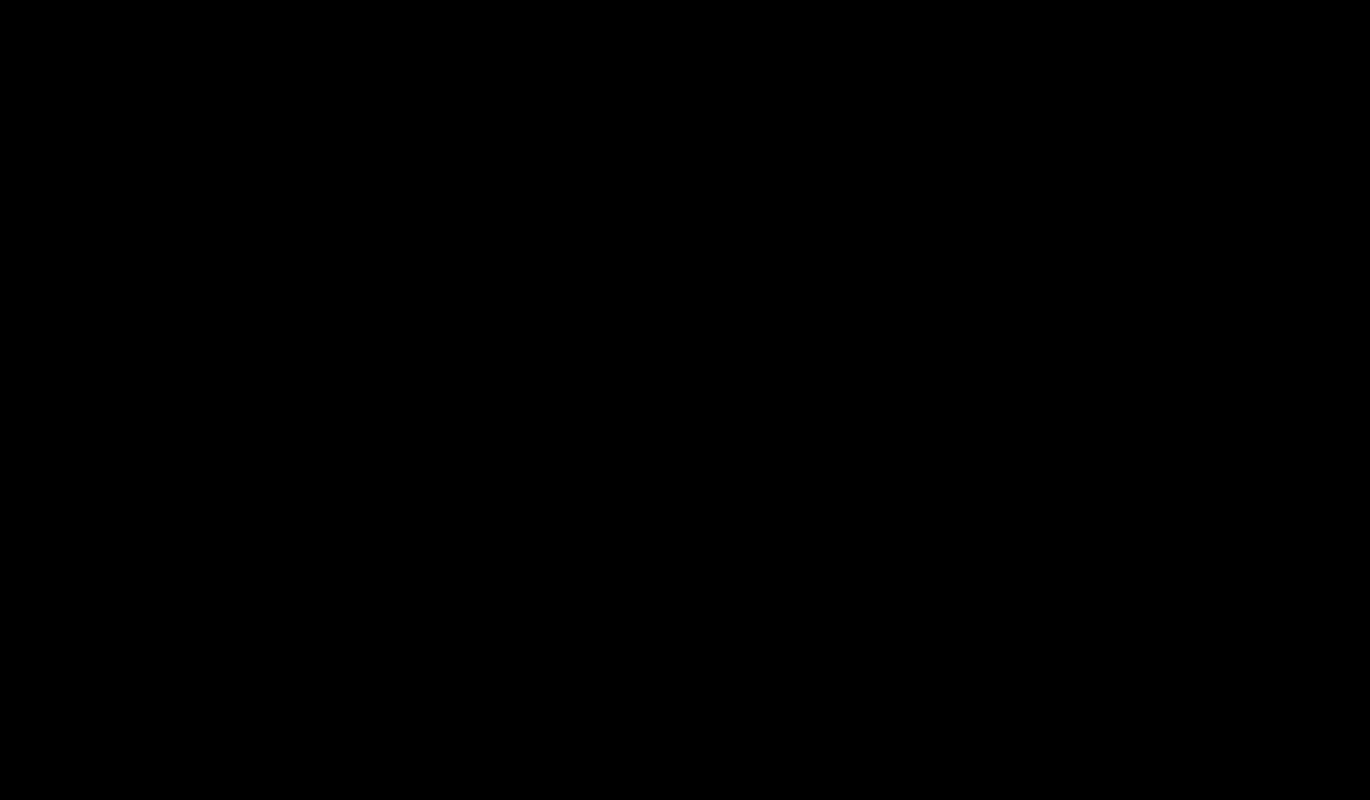
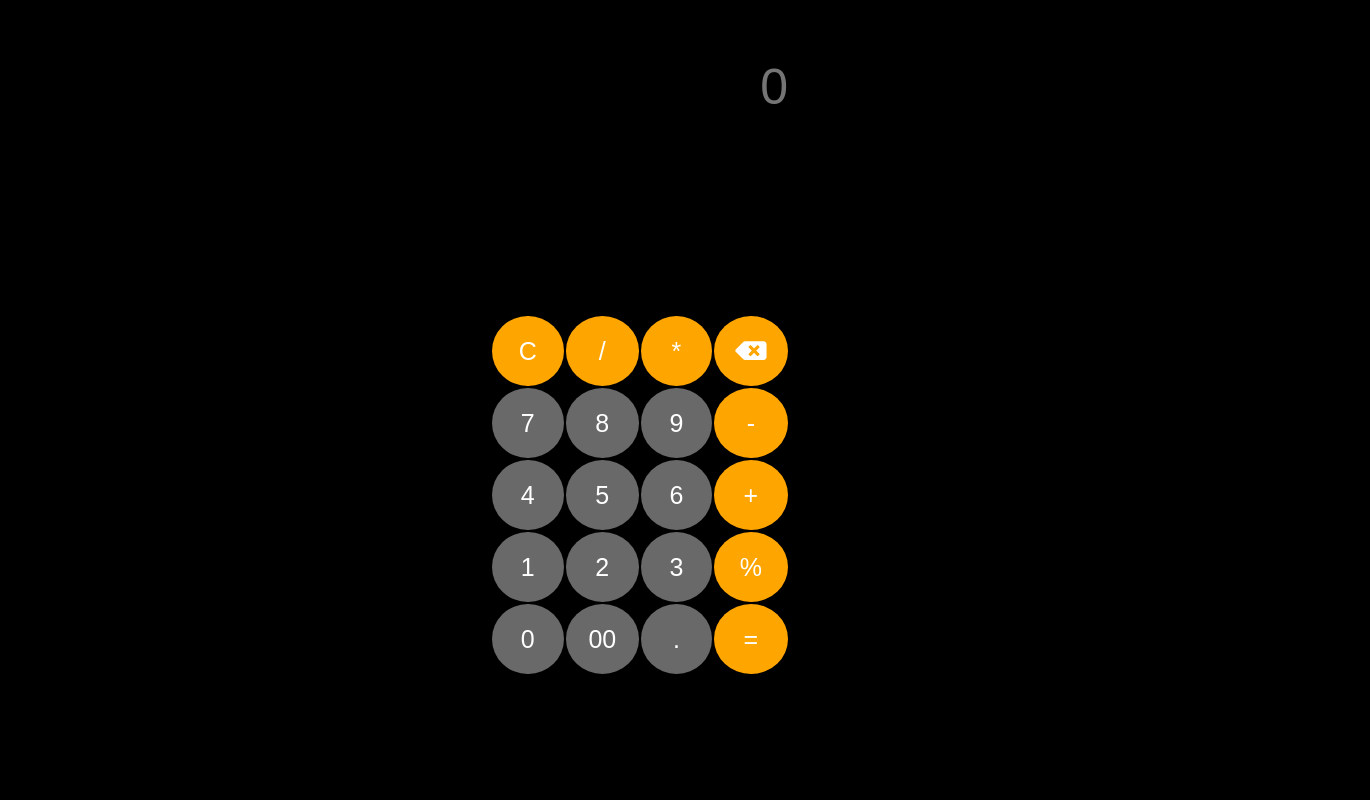
Before and after one commit to khennyboy/Repo, a plain HTML site: page index.html in a window 1280 px wide. Shown: the top 800 px of the page, 1370 px wide, since content can reach past the window. Drawn offline with Linux system fonts and the light colour scheme.

Commit message:
changes made

```diff
--- a/index.html
+++ b/index.html
@@ -22,37 +22,32 @@
         margin: 0;
       }
       table {
-        border-collapse: collapse;
-        width: 100%;
-        max-width: 100%;
+        width: 320px;
         padding: 10px;
-        margin: auto;
-        position: relative;
-        top: 800px;
+        margin: 0 auto;
       }
       tr {
         width: 100%;
       }
 
       td {
-        padding: 10px;
-        width: 25%;
+        width: 75px;
+        height: 70px;
+        margin: 40px;
         text-align: center;
       }
 
       input[type="button"],
       button {
-        width: 25%;
+        width: 100%;
+        height: 100%;
         border-radius: 50%;
-        height: 200px;
         border: none;
-        font-size: 50px;
+        font-size: 25px;
         color: white;
-        padding: 100px;
+        padding: 20px;
         text-align: center;
-        display: flex;
-        align-items: center;
-        justify-content: centers;
+        display: inline-block;
       }
 
       input#display {
@@ -136,7 +131,7 @@
           <td><input type="button" value="2" class="brown num" /></td>
           <td><input type="button" value="3" class="brown num" /></td>
 
-          <td><input type="button" value="%" class="brown num" /></td>
+          <td><input type="button" value="%" class="orange num" /></td>
         </tr>
         <tr>
           <td><input type="button" value="0" class="brown num" /></td>
```
